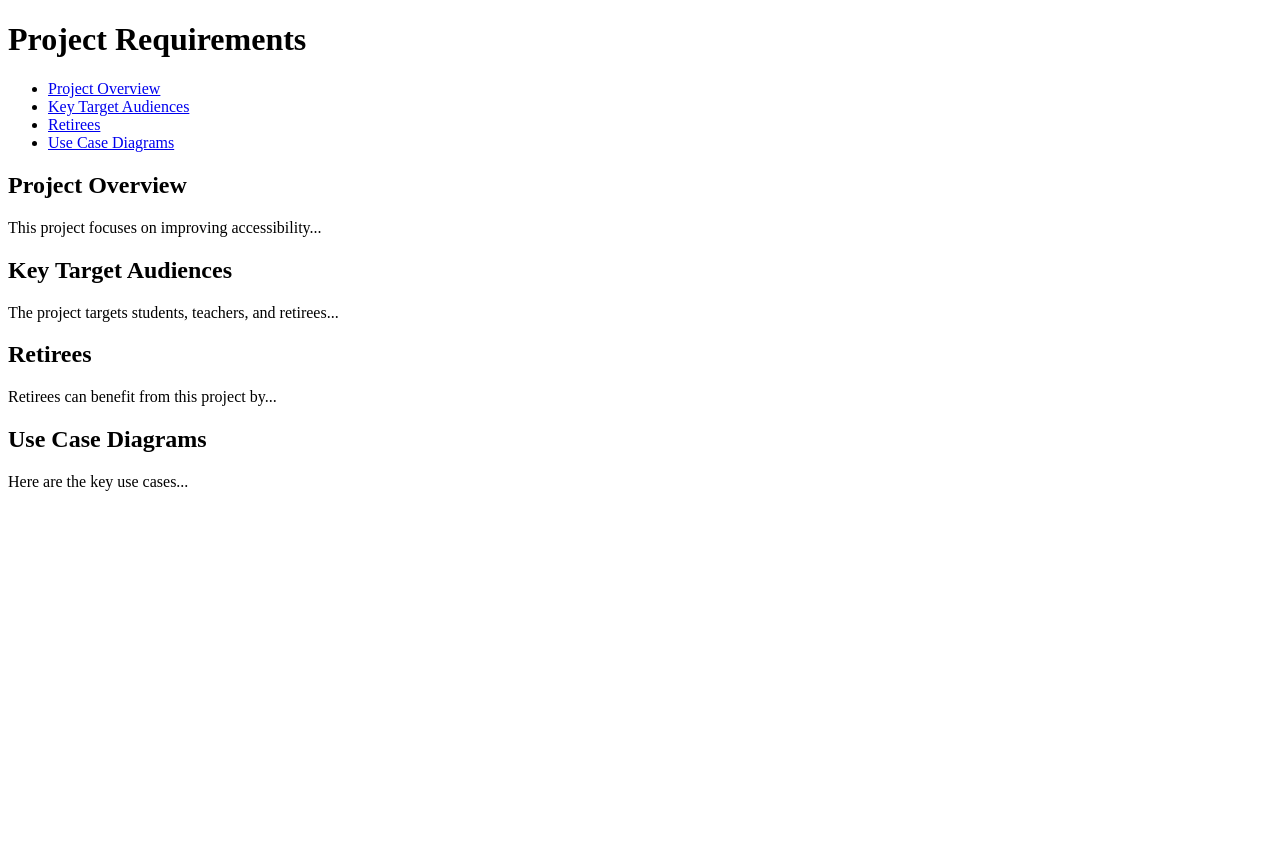
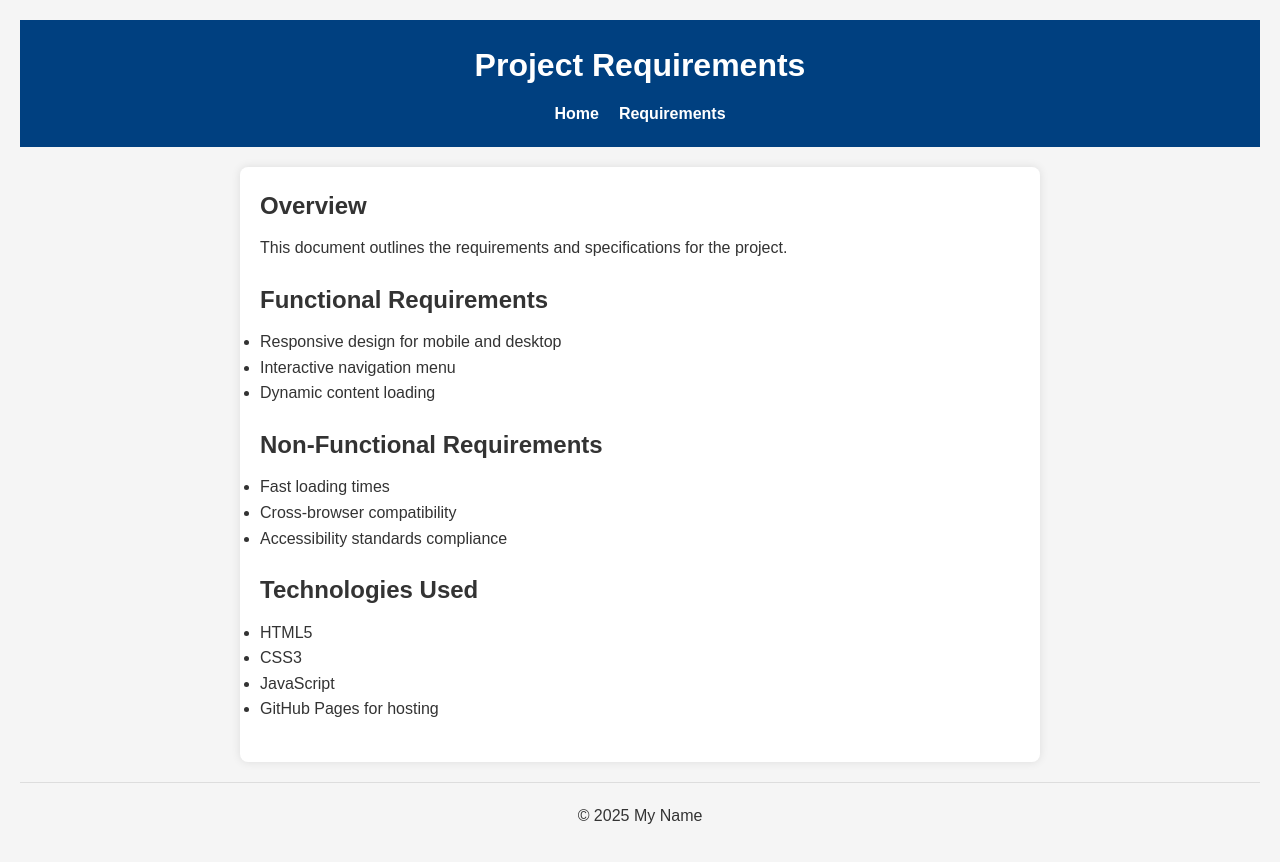
Before and after one commit to saracr12345/comp0016report, a plain HTML site: page requirements.html in a window 1280 px wide. Before the commit the page ends 800 px from the top, so only its background shows below. Drawn offline with Linux system fonts and the light colour scheme.

Commit message:
update file

```diff
--- a/requirements.html
+++ b/requirements.html
@@ -3,51 +3,58 @@
 <head>
   <meta charset="UTF-8">
   <meta name="viewport" content="width=device-width, initial-scale=1.0">
-    <title>Requirements - COMP0016</title>
-    <link rel="stylesheet" href="styles.css">
+  <title>Project Requirements</title>
+  <!-- Use the same stylesheet for consistency -->
+  <link rel="stylesheet" href="style.css">
 </head>
-<script src="script.js"></script>
 <body>
-
-    <!-- Header -->
   <header>
     <h1>Project Requirements</h1>
+    <nav>
+      <ul>
+        <li><a href="index.html">Home</a></li>
+        <li><a href="requirements.html">Requirements</a></li>
+      </ul>
+    </nav>
   </header>
 
-    <div class="container">
-        <!-- Sidebar Navigation -->
-        <nav class="sidebar">
-            <ul>
-                <li><a href="#section-1">Project Overview</a></li>
-                <li><a href="#section-2">Key Target Audiences</a></li>
-                <li><a href="#section-22">Retirees</a></li>
-                <li><a href="#section-3">Use Case Diagrams</a></li>
-            </ul>
-        </nav>
-
-        <!-- Main Content -->
-        <main class="content">
-            <section id="section-1">
-                <h2>Project Overview</h2>
-                <p>This project focuses on improving accessibility...</p>
+  <main>
+    <section id="overview">
+      <h2>Overview</h2>
+      <p>This document outlines the requirements and specifications for the project.</p>
     </section>
 
-            <section id="section-2">
-                <h2>Key Target Audiences</h2>
-                <p>The project targets students, teachers, and retirees...</p>
+    <section id="functional-requirements">
+      <h2>Functional Requirements</h2>
+      <ul>
+        <li>Responsive design for mobile and desktop</li>
+        <li>Interactive navigation menu</li>
+        <li>Dynamic content loading</li>
+      </ul>
     </section>
 
-            <section id="section-22">
-                <h2>Retirees</h2>
-                <p>Retirees can benefit from this project by...</p>
+    <section id="non-functional-requirements">
+      <h2>Non-Functional Requirements</h2>
+      <ul>
+        <li>Fast loading times</li>
+        <li>Cross-browser compatibility</li>
+        <li>Accessibility standards compliance</li>
+      </ul>
     </section>
 
-            <section id="section-3">
-                <h2>Use Case Diagrams</h2>
-                <p>Here are the key use cases...</p>
+    <section id="technologies">
+      <h2>Technologies Used</h2>
+      <ul>
+        <li>HTML5</li>
+        <li>CSS3</li>
+        <li>JavaScript</li>
+        <li>GitHub Pages for hosting</li>
+      </ul>
     </section>
   </main>
-    </div>
 
+  <footer>
+    <p>&copy; 2025 My Name</p>
+  </footer>
 </body>
 </html>
--- a/script.js
+++ b/script.js
@@ -1,8 +1,16 @@
-document.querySelectorAll('a[href^="#"]').forEach(anchor => {
-    anchor.addEventListener("click", function (e) {
-        e.preventDefault();
-        document.querySelector(this.getAttribute("href")).scrollIntoView({
-            behavior: "smooth"
-        });
-    });
-});
+// Wait for the DOM to fully load
+document.addEventListener('DOMContentLoaded', function () {
+    // Example: Toggle navigation menu for mobile view
+    const navToggle = document.querySelector('#nav-toggle');
+    const navMenu = document.querySelector('nav ul');
+
+    if (navToggle) {
+      navToggle.addEventListener('click', function () {
+        // Toggle a class that shows or hides the nav menu
+        navMenu.classList.toggle('active');
+      });
+    }
+
+    // You can add more interactive functionalities here
+    console.log('DOM fully loaded and parsed. JavaScript is running!');
+  });
--- a/style.css
+++ b/style.css
@@ -1,65 +1,83 @@
-/* General Page Styling */
-body {
-    font-family: Arial, sans-serif;
+/* Global Styles */
+* {
+    box-sizing: border-box;
     margin: 0;
     padding: 0;
-    background-color: #f4f4f4;
   }
 
-/* Header */
+  body {
+    font-family: 'Arial', sans-serif;
+    line-height: 1.6;
+    background-color: #f5f5f5;
+    color: #333;
+    padding: 20px;
+  }
+
+  /* Header and Navigation */
   header {
-    background: #222;
-    color: white;
-    padding: 15px;
+    background-color: #004080;
+    color: #fff;
+    padding: 20px 0;
     text-align: center;
   }
 
-/* Layout */
-.container {
-    display: flex;
-    margin: 20px;
+  header h1 {
+    margin-bottom: 10px;
   }
 
-/* Sidebar */
-.sidebar {
-    width: 250px;
-    background: white;
-    padding: 20px;
-    box-shadow: 2px 2px 10px rgba(0, 0, 0, 0.1);
-    position: fixed;
-    height: 100vh;
-    overflow-y: auto;
+  nav ul {
+    list-style: none;
+    display: flex;
+    justify-content: center;
+    gap: 20px;
   }
 
-.sidebar ul {
-    list-style-type: none;
-    padding: 0;
+  nav a {
+    color: #fff;
+    text-decoration: none;
+    font-weight: bold;
+    transition: color 0.3s ease;
   }
 
-.sidebar ul li {
-    margin: 10px 0;
-}
-
-.sidebar ul li a {
-    text-decoration: none;
-    color: #333;
-    font-weight: bold;
-}
-
-.sidebar ul li a:hover {
-    color: #007BFF;
+  nav a:hover {
+    color: #ffcc00;
   }
 
   /* Main Content */
-.content {
-    margin-left: 280px;
+  main {
+    margin: 20px auto;
+    max-width: 800px;
+    background-color: #fff;
     padding: 20px;
-    background: white;
-    width: calc(100% - 300px);
-    box-shadow: 2px 2px 10px rgba(0, 0, 0, 0.1);
+    border-radius: 8px;
+    box-shadow: 0 0 10px rgba(0, 0, 0, 0.1);
   }
 
-/* Smooth Scroll */
-html {
-    scroll-behavior: smooth;
+  main h2 {
+    margin-bottom: 10px;
   }
+
+  main p,
+  main ul {
+    margin-bottom: 20px;
+  }
+
+  /* Footer */
+  footer {
+    text-align: center;
+    padding: 20px 0;
+    margin-top: 20px;
+    border-top: 1px solid #ddd;
+  }
+
+  /* Responsive Design */
+  @media (max-width: 600px) {
+    nav ul {
+      flex-direction: column;
+      gap: 10px;
+    }
+
+    body {
+      padding: 10px;
+    }
+  }
```
Also changed, not shown: index.html (+34 -8 lines). Lines whose indentation alone changed are shown as unchanged.
